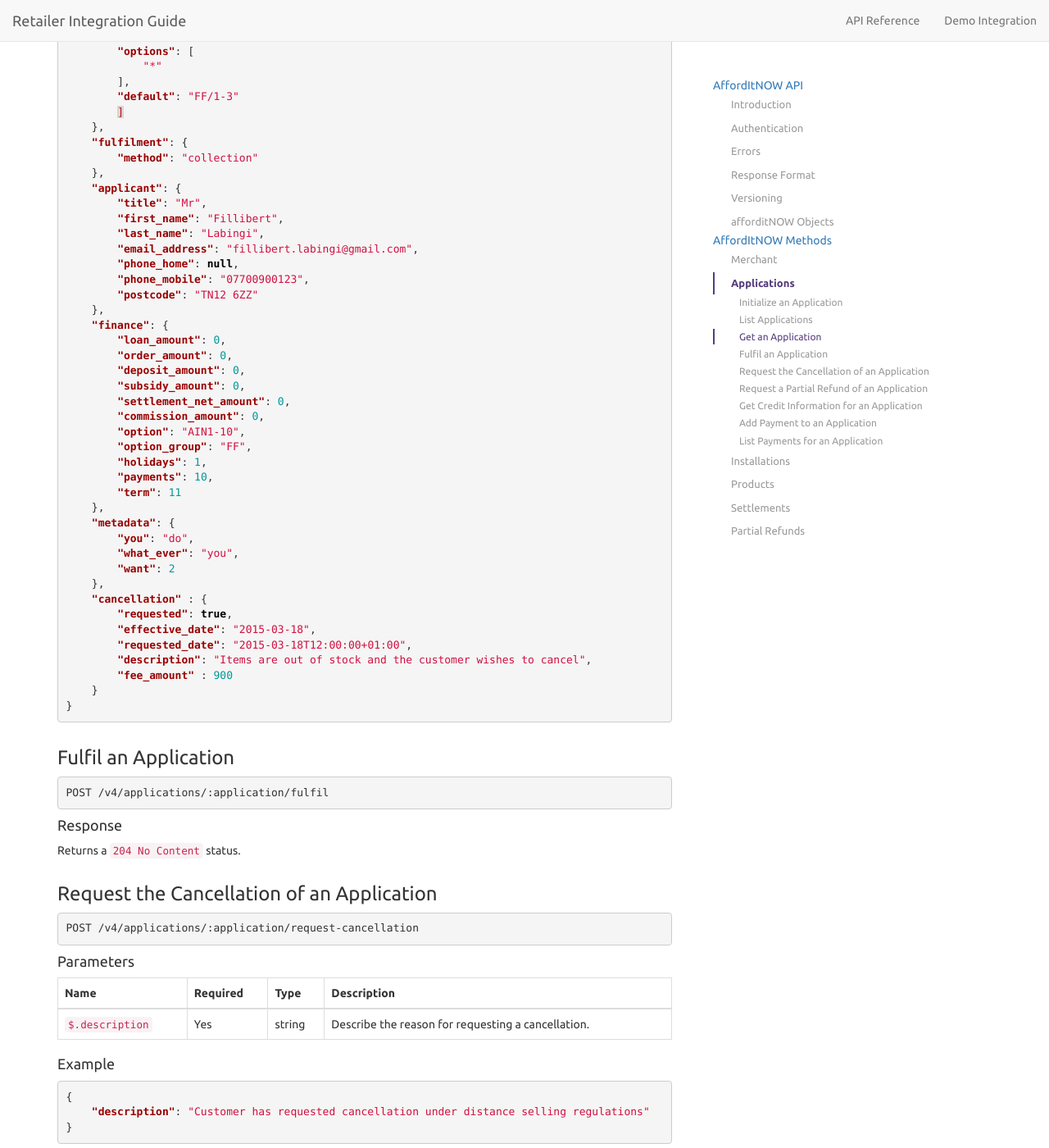
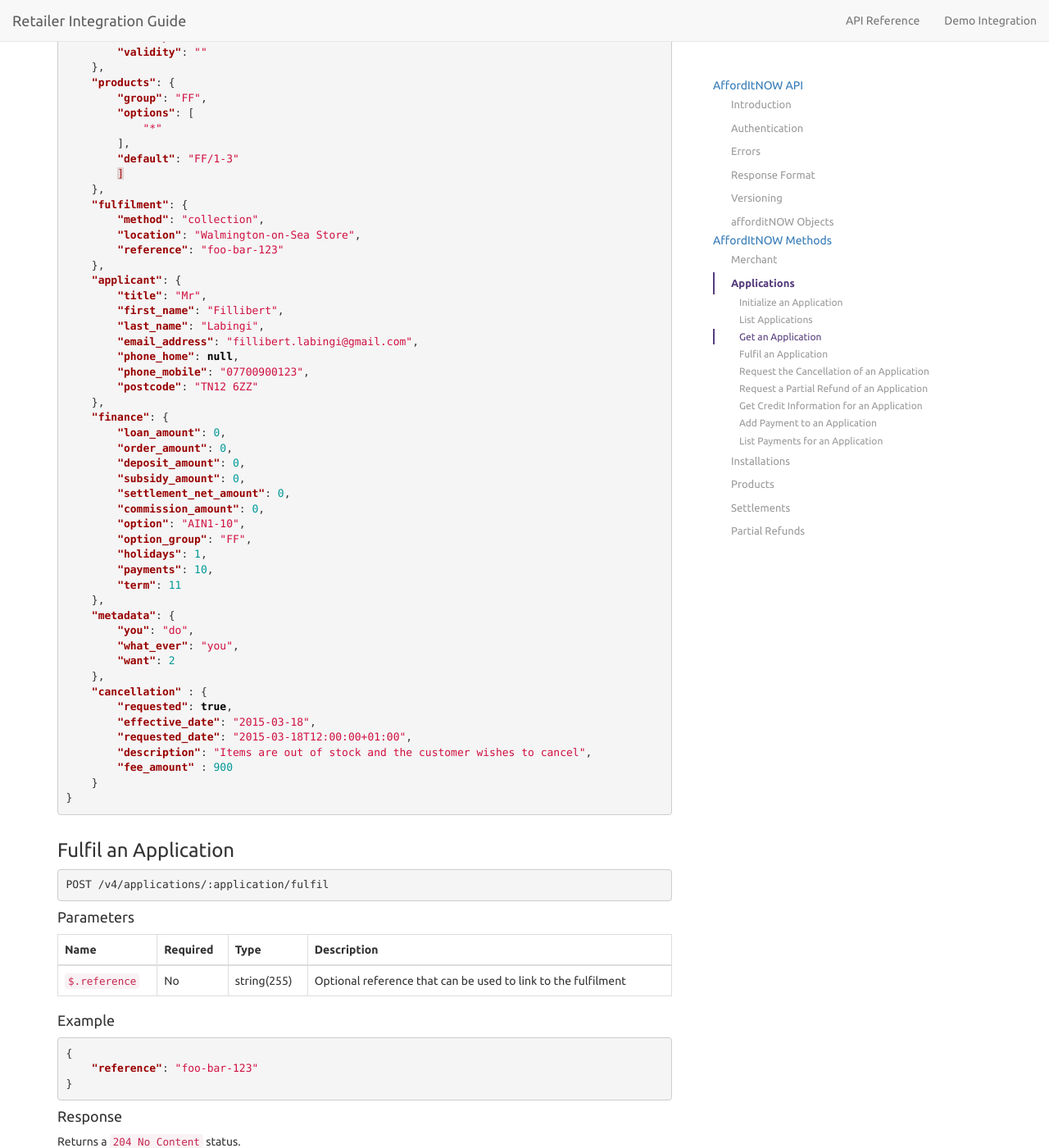
Before and after one commit to PayBreak/retailer-integration-guide, a Jekyll site: the page built from api/index.md, in a window 1280 px wide and 1400 px high, scrolled down 13519 px. Shown: the whole window at 82% size. Built offline with Jekyll 4.4.1, drawn with Linux system fonts in a browser that asks for light colours; nearby versions of some CDN libraries; Markdown is read by kramdown in place of the engine named in the settings; our own code applies the rules of GitHub Pages for plain Markdown files; some of the changed text lies outside the part shown.

Commit message:
Documentation

````diff
--- a/_includes/v4/applications_fulfil.md
+++ b/_includes/v4/applications_fulfil.md
@@ -2,25 +2,19 @@
 POST {{ site.data.globals.api_prefix }}/applications/:application/fulfil
 ```
 
-{% comment %}
 #### Parameters
 
-Name | Required | Type | Description
---- | --- | --- | ---
-`$.metadata` | No
+Name          | Required | Type        | Description
+--------------|----------|-------------|--------------------------------------------------------------
+`$.reference` | No       | string(255) | Optional reference that can be used to link to the fulfilment
 
 #### Example
 
-GO LIVE WITHOUT METADATA!
-
 ```json
 {
-    "metadata": {
-        "reference": "314159265359"
-    }
+    "reference": "foo-bar-123"
 }
 ```
-{% endcomment %}
 
 #### Response
 
--- a/_includes/v4/applications_get.md
+++ b/_includes/v4/applications_get.md
@@ -76,7 +76,9 @@ Name | Required | Type | Description
         ]
     },
     "fulfilment": {
-        "method": "collection"
+        "method": "collection",
+        "location": "Walmington-on-Sea Store",
+        "reference": "foo-bar-123"
     },
     "applicant": {
         "title": "Mr",
--- a/_includes/v4/objects.md
+++ b/_includes/v4/objects.md
@@ -121,13 +121,15 @@ Name | Required | Type | Description
 --- | --- | --- | ---
 `$.method` | Yes | enum | Either `application-address`, `alternative-address` or `collection`.
 `$.location` | No | string(255) | Not required when the `$.method` is `application-address`.
+`$.reference` | No | string(255) | Optional, can be sent in the [Fulfil an Application](#fulfil-an-application) call
 
 #### Example
 
 ```json
 {
     "method": "collection",
-    "location": "Walmington-on-Sea Store"
+    "location": "Walmington-on-Sea Store",
+    "reference": "foo-bar-123"
 }
 ```
 ### Promotional
````
